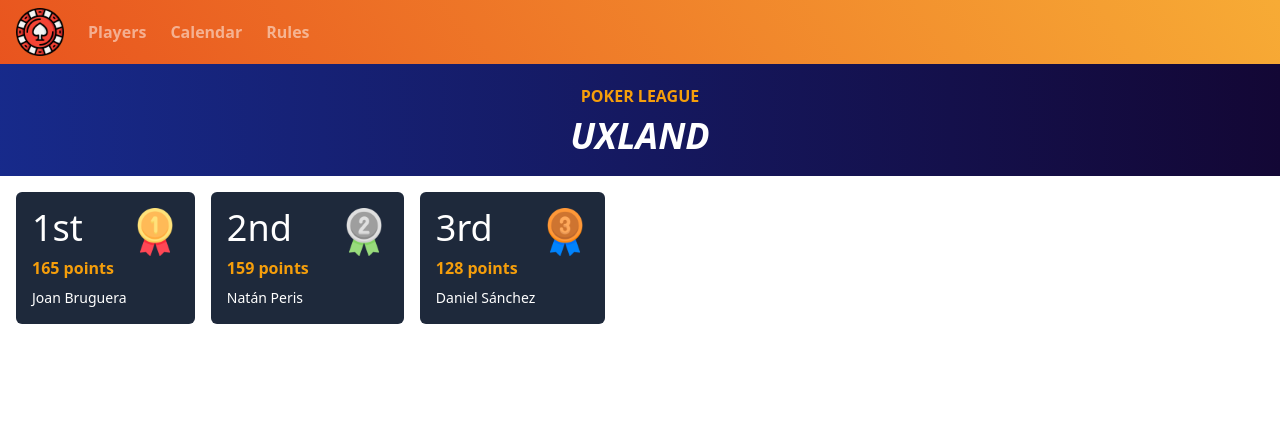
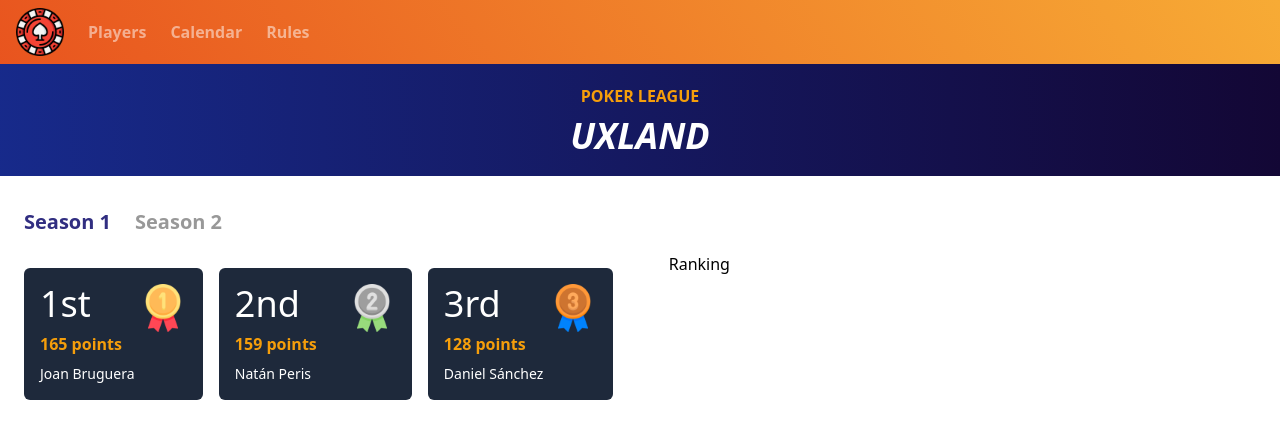
Before and after one commit to dguasch89/poker-league, a React (Vite) app: page / in a window 1280 px wide. Shown: the top 438 px of the page. Built offline with nearby package versions, Linux system fonts and the light colour scheme.

Commit message:
home page tabs

```diff
--- a/src/views/HomePage/HomePage.tsx
+++ b/src/views/HomePage/HomePage.tsx
@@ -2,15 +2,41 @@ import goldMedal from '../../assets/gold_medal.png';
 import silverMedal from '../../assets/silver_medal.png';
 import bronzeMedal from '../../assets/bronze_medal.png';
 import './homePage.css';
+import {useState} from 'react';
 
 export function HomePage() {
+  const [seasonSelected, setSeasonSelected] = useState(1);
   return (
     <div className="HomePage">
       <section className="banner flex flex-col gap-2 items-center justify-items-center bg-emerald-500 p-5">
         <h2 className="font-bold text-md text-amber-500">POKER LEAGUE</h2>
         <h1 className="font-bold text-4xl text-white italic">UXLAND</h1>
       </section>
-      <section className="flex flex-col sm:flex-row items-center gap-4 p-4">
+      <div className="flex flex-row gap-6 p-6 pt-8 pb-4">
+        <div
+          onClick={e => setSeasonSelected(1)}
+          className={`font-bold text-xl cursor-pointer transition duration-150 ${
+            seasonSelected === 1
+              ? 'opacity-100 text-indigo-900'
+              : 'opacity-40 hover:opacity-100 hover:text-indigo-900'
+          }`}
+        >
+          Season 1
+        </div>
+        <div
+          onClick={e => setSeasonSelected(2)}
+          className={`font-bold text-xl cursor-pointer transition duration-150 ${
+            seasonSelected === 2
+              ? 'opacity-100 text-indigo-900'
+              : 'opacity-40 hover:opacity-100 hover:text-indigo-900'
+          }`}
+        >
+          Season 2
+        </div>
+      </div>
+      {seasonSelected === 1 && (
+        <div className="flex flex-row gap-8">
+          <section className="flex flex-col sm:flex-row items-center gap-4 p-4 pl-6 pr-6">
             <div className="flex flex-col w-full sm:w-auto p-4 text-white bg-slate-800 rounded-md sm:min-w">
               <div className="flex flex-row justify-between sm:gap-12">
                 <div className="text-4xl font-medium">1st</div>
@@ -36,6 +62,11 @@ export function HomePage() {
               <div className="text-sm">Daniel Sánchez</div>
             </div>
           </section>
+          <section className="flex flex-col">
+            <h3>Ranking</h3>
+          </section>
+        </div>
+      )}
     </div>
   );
 }
```
Lines whose indentation alone changed are shown as unchanged.
